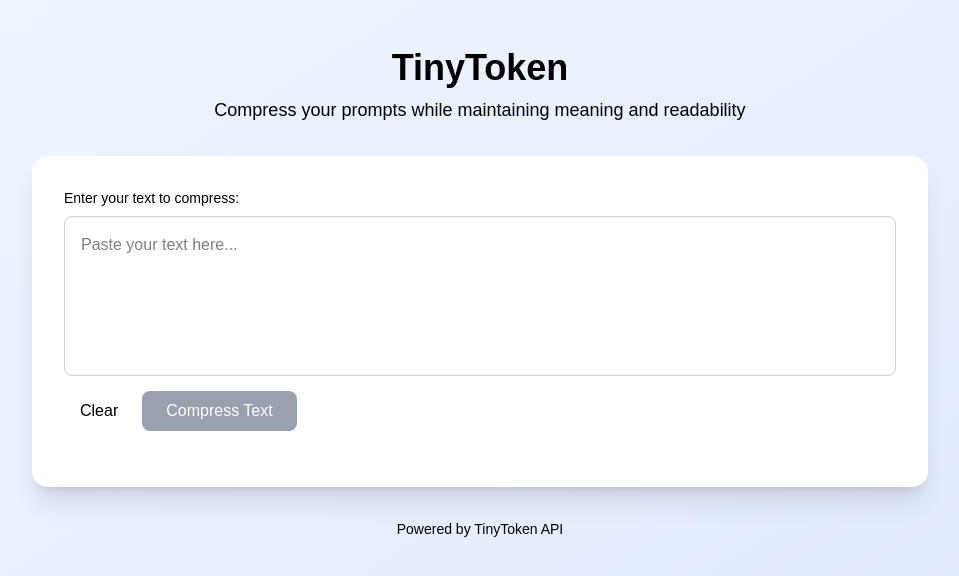
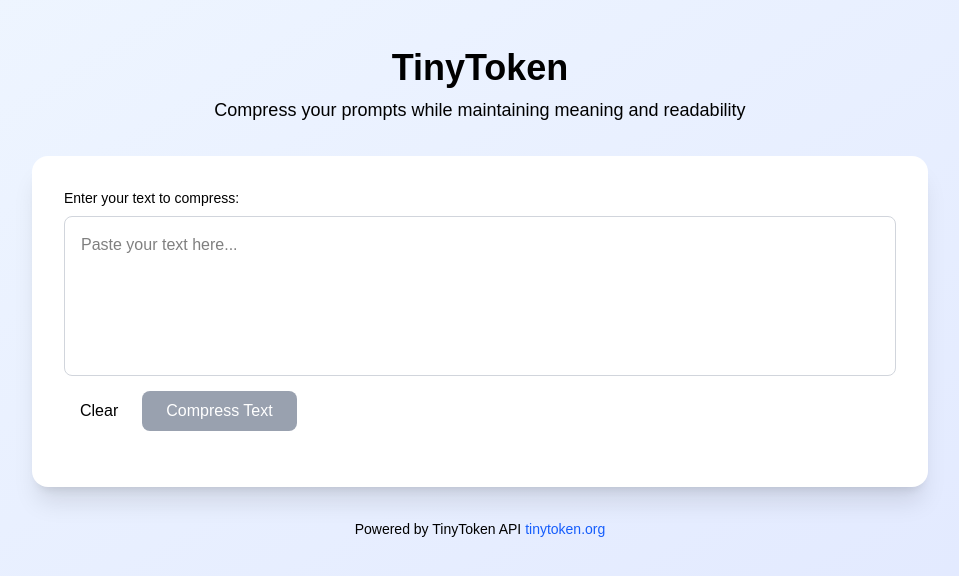
Before and after one commit to elliot-evno/tinytoken.org, a Next.js app: page / in a window 1280 px wide. Shown: the top 576 px of the page, without its empty margins (160-1119 px from the left). Built offline with nearby package versions, Linux system fonts and the light colour scheme.

Commit message:
link to docs

```diff
--- a/src/app/page.tsx
+++ b/src/app/page.tsx
@@ -201,7 +201,7 @@
 
         {/* Footer */}
         <div className="text-center mt-8 text-black text-sm">
-          <p>Powered by TinyToken API</p>
+          <p>Powered by TinyToken API <a href="https://docs.tinytoken.org" className="text-blue-600 hover:text-blue-800">tinytoken.org</a></p>
         </div>
       </div>
     </div>
```
